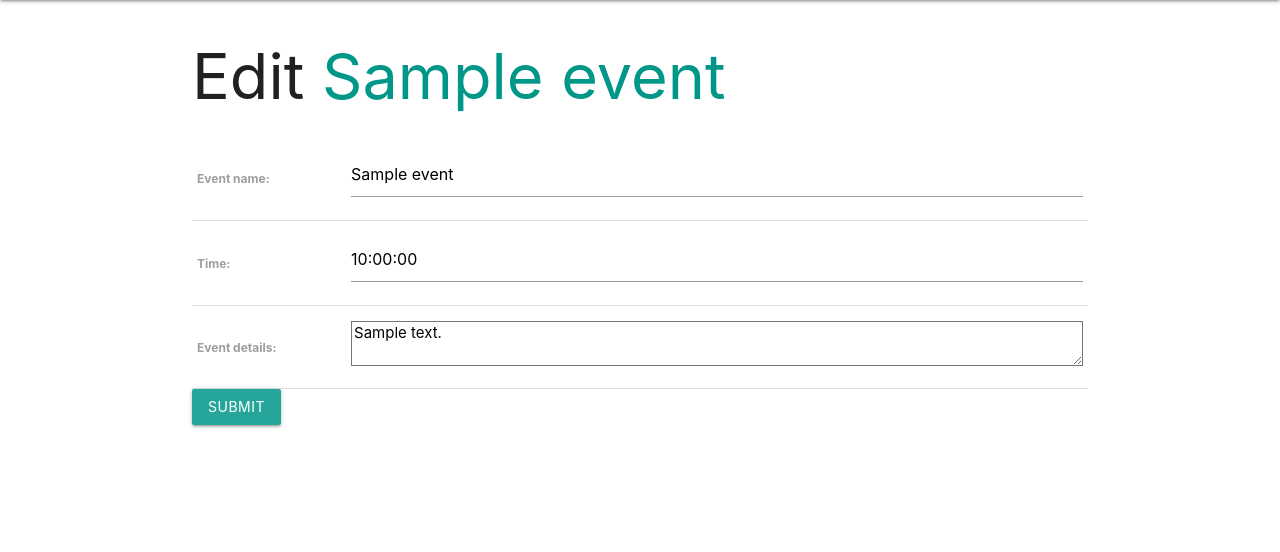
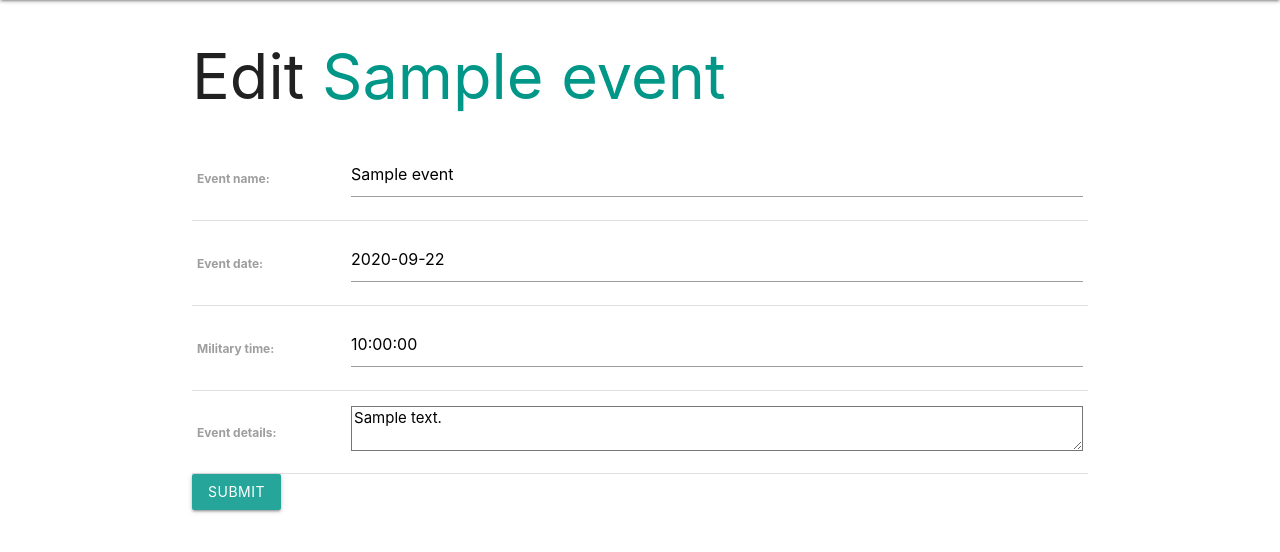
Before and after one commit to mymy209/Timely, a Django app: page /event/event_detail/1/update/ in a window 1280 px wide. Shown: the part 64-616 px from the top of the page. Run offline with Django 3.2, Linux system fonts and the light colour scheme; a user stored in the database is signed in; tables that the repository leaves empty hold one stand-in row (values such as "Sample post").

Commit message:
few tweak

```diff
--- a/main_app/models.py
+++ b/main_app/models.py
@@ -7,7 +7,7 @@ from django.contrib.auth.models import User
 class Event(models.Model):
     event_name = models.CharField(max_length=100)
     date = models.DateField('event date')
-    time = models.TimeField()
+    time = models.TimeField('military time')
     event_details = models.TextField(max_length=300)
     user = models.ForeignKey(User, on_delete=models.CASCADE)
 
--- a/main_app/templates/main_app/date_details.html
+++ b/main_app/templates/main_app/date_details.html
@@ -9,6 +9,7 @@
         <div class="card">
             <div class="card-content">
                 <span class="card-title">{{ event }}</span>
+                <p>{{ event.time }}</p>
             </div>
         </div>
     </a>
--- a/main_app/views.py
+++ b/main_app/views.py
@@ -66,7 +66,7 @@ class EventDetail(LoginRequiredMixin, DetailView):
 
 class EventUpdate(LoginRequiredMixin, UpdateView):
     model = Event
-    fields = ['event_name', 'time', 'event_details']
+    fields = ['event_name', 'date', 'time', 'event_details']
 
 def event_delete(request, event_id):
     event = Event.objects.get(id=event_id)
```
